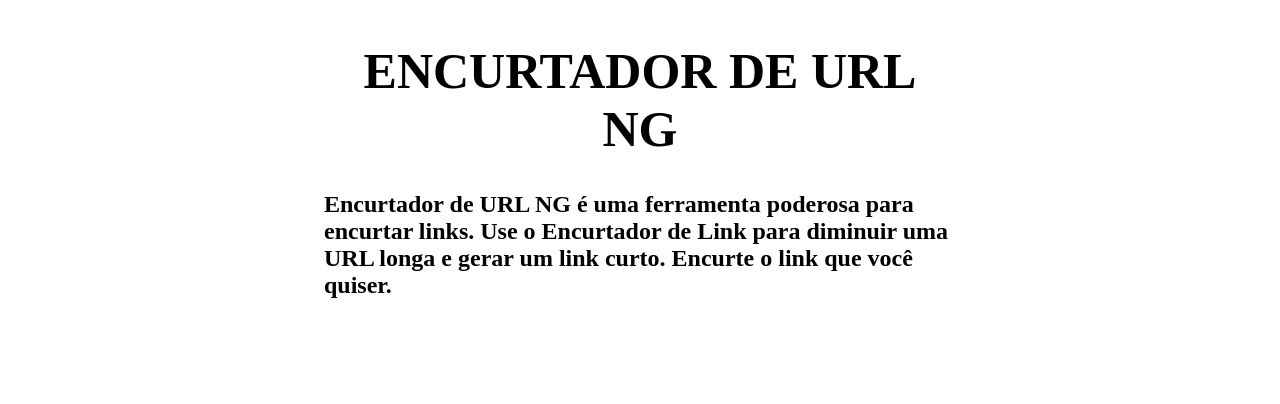
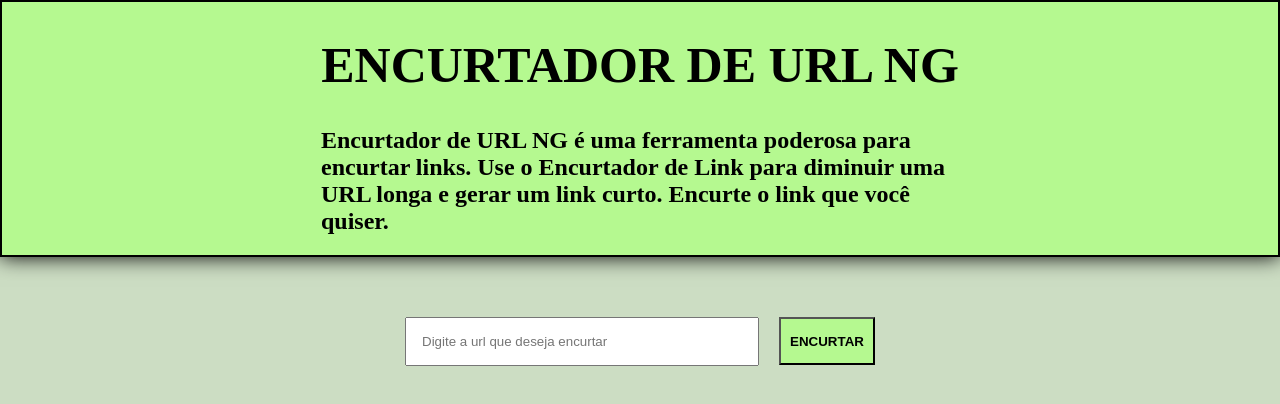
Before and after one commit to NGustavo011/Encurtador_de_URL-Frontend, a React (Create React App) app: page / in a window 1280 px wide. Shown: the top 404 px of the page. Built offline with nearby package versions, Linux system fonts and the light colour scheme.

Commit message:
layout creation

```diff
--- a/public/index.html
+++ b/public/index.html
@@ -5,7 +5,7 @@
     <meta name="viewport" content="width=device-width, initial-scale=1" />
     <title>Encurtador de URL</title>
   </head>
-  <body>
+  <body style="margin: 0px;">
     <div id="root"></div>
   </body>
 </html>
--- /dev/null
+++ b/src/components/Form/index.js
@@ -0,0 +1,16 @@
+import React from 'react';
+import * as S from './styles'
+
+const Form = () => {
+
+    return(
+        <S.Wrapper>
+            <S.FormURL>
+                <S.InputURL placeholder="Digite a url que deseja encurtar" />
+                <S.ButtonURL>ENCURTAR</S.ButtonURL>
+            </S.FormURL>
+        </S.Wrapper>
+    );
+}
+
+export default Form;
--- /dev/null
+++ b/src/components/Form/styles.js
@@ -0,0 +1,30 @@
+import styled from "styled-components";
+
+export const Wrapper = styled.div`
+    display: flex;
+    align-items: center;
+    justify-content: center;
+    flex-direction: column;
+`
+
+export const FormURL = styled.form`
+`
+
+export const InputURL = styled.input`
+    width: 20rem;
+    padding: 15px;
+`
+
+export const ButtonURL = styled.button`
+    font-weight: bold;
+    height: 3rem;
+    width: 6rem;
+    margin-left: 20px;
+    cursor: pointer;
+    &:hover {
+        background-color: #96C17F;
+        transition: 2s ease-out;
+      }
+      transition: 2s ease-out;
+      background-color: #B5F990;
+`
--- a/src/pages/Home/index.js
+++ b/src/pages/Home/index.js
@@ -1,10 +1,12 @@
 import React from 'react';
 import * as S from './styles'
+import Form from '../../components/Form'
 
 const Home = () =>{
     return (
         <S.Wrapper>
-            <S.Content>
+            <S.InfoWrapper>
+                <S.InfoContent>
                     <S.Title>
                         ENCURTADOR DE URL NG
                     </S.Title>
@@ -13,7 +15,13 @@ const Home = () =>{
                         Use o Encurtador de Link para diminuir uma URL longa e gerar um link curto. Encurte
                         o link que você quiser.
                     </S.Description>
-            </S.Content>
+                </S.InfoContent>
+            </S.InfoWrapper>
+
+            <S.FormWrapper>
+                <Form />
+            </S.FormWrapper>
+
         </S.Wrapper>
     )
 }
--- a/src/pages/Home/styles.js
+++ b/src/pages/Home/styles.js
@@ -1,13 +1,21 @@
 import styled from "styled-components";
 
 export const Wrapper = styled.div`
+    background-color: #CCDDC3;
+    height: 100vh;
+`
+
+export const InfoWrapper = styled.div`
     display: flex;
     align-items: center;
     justify-content: center;
     flex-direction: column;
+    background-color: #B5F990;
+    border: 2px solid;
+    box-shadow: 0px 0px 20px 0px;
 `
 
-export const Content = styled.div`
+export const InfoContent = styled.div`
     max-width: 50%;
 `
 
@@ -17,5 +25,9 @@ export const Title = styled.h1`
 `
 
 export const Description = styled.h2`
+`
+
+export const FormWrapper = styled.div`
+    margin-top: 60px;
 
 `
```
Lines whose indentation alone changed are shown as unchanged.
